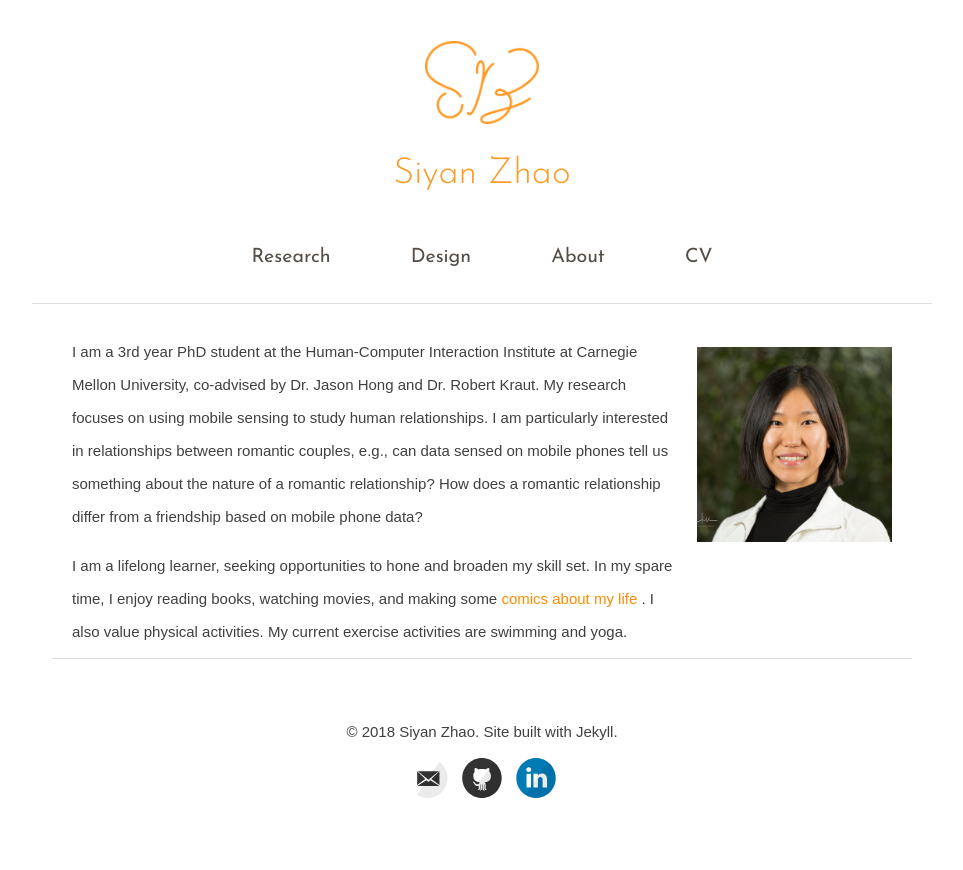
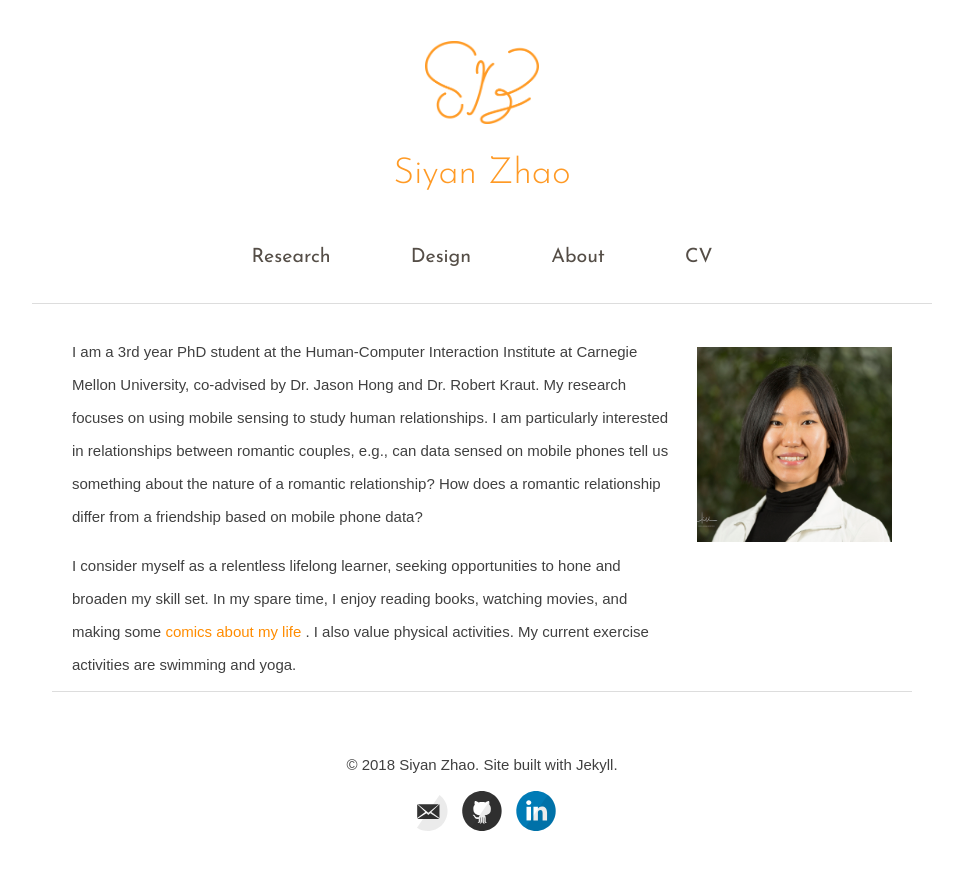
Before and after one commit to siyanz/siyanz.github.io, a Jekyll site: the page built from about.md, in a window 1280 px wide. Shown: the top 870 px of the page, without its empty margins (158-1121 px from the left). Built offline with Jekyll 4.4.1, drawn with Linux system fonts in a browser that asks for light colours; nearby versions of some CDN libraries; some web fonts are replaced.

```diff
--- a/about.md
+++ b/about.md
@@ -8,7 +8,7 @@ permalink: /about/
   <div class="desktop-9 columns">
     <p>I am a 3rd year PhD student at the Human-Computer Interaction Institute at Carnegie Mellon University, co-advised by Dr. Jason Hong and Dr. Robert Kraut. My research focuses on using mobile sensing to study human relationships. I am particularly interested in relationships between romantic couples, e.g., can data sensed on mobile phones tell us something about the nature of a romantic relationship? How does a romantic relationship differ from a friendship based on mobile phone data? </p>
 
-    <p>I am a lifelong learner, seeking opportunities to hone and broaden my skill set. In my spare time, I enjoy reading books, watching movies, and making some <a href="http://www.beeboopboop.com" target="_blank"> comics about my life </a>. I also value physical activities. My current exercise activities are swimming and yoga. </p>
+    <p>I consider myself as a relentless lifelong learner, seeking opportunities to hone and broaden my skill set. In my spare time, I enjoy reading books, watching movies, and making some <a href="http://www.beeboopboop.com" target="_blank"> comics about my life </a>. I also value physical activities. My current exercise activities are swimming and yoga. </p>
   </div>
 
   <div class="desktop-3 columns" style="padding-left:0px; padding-top:18px;">
```
Also changed, not shown: _posts/2015-7-1-StereoHaptics.md (+1 -1 lines), images/Beacon/teaser.png.
